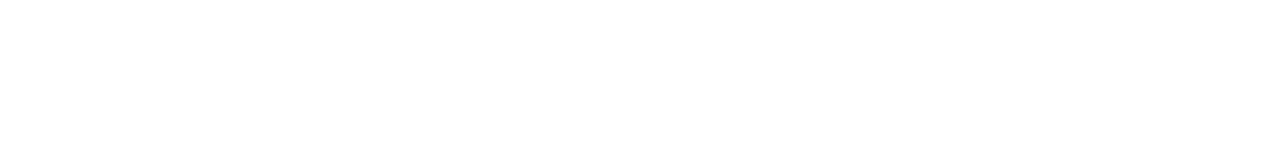
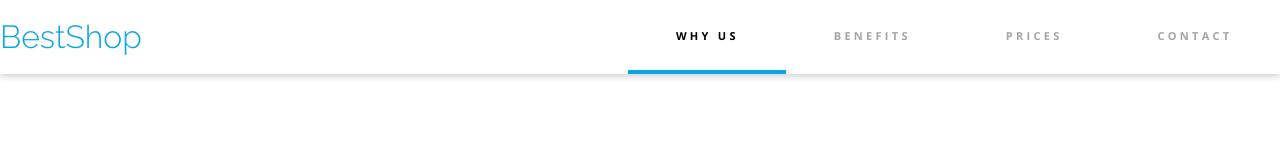
Before and after one commit to karolina-rachuta/best_shop, a plain HTML site: page index.html in a window 1280 px wide. Drawn offline with nearby package versions, Linux system fonts and the light colour scheme.

Commit message:
html and css for header is finished

```diff
--- a/index.html
+++ b/index.html
@@ -15,7 +15,17 @@
 </head>
 
 <body>
-
+<header class="header">
+    <div class="container header__container">
+        <span class="logo">BestShop</span>
+        <nav class="menu">
+            <a href="" class="menu__item menu__item--active">WHY US</a>
+            <a href="" class="menu__item">BENEFITS</a>
+            <a href="" class="menu__item">PRICES</a>
+            <a href="" class="menu__item">CONTACT</a>
+        </nav>
+    </div>
+</header>
 
 </body>
 
--- a/src/css/app.css
+++ b/src/css/app.css
@@ -0,0 +1,65 @@
+:root {
+    --primary-black-color: rgb(0, 0, 0);
+    --secondary-blue-color: rgb(8, 166, 228);
+    --tertiary-grey-color: rgb(165, 165, 165);
+}
+
+html, body {
+    font-size: 16px;
+}
+
+.header {
+    background-color: rgb(255, 255, 255);
+    box-shadow: 0 0.1875rem 0.375rem rgba(0, 0, 0, 0.16);
+}
+
+.header .header__container {
+    display: flex;
+    justify-content: space-between;
+    align-items: center;
+}
+
+.container {
+    width: 100%;
+    max-width: 84.5rem;
+    /*padding-left: 8.5rem;*/
+    /*padding-right: 8.5rem;*/
+    margin-inline: auto;
+}
+
+.logo {
+    margin: 0;
+    color: var(--secondary-blue-color);
+    font-family: "Raleway", sans-serif;
+    font-weight: 300;
+    /*line-height: 2.3125;*/
+    font-size: 2rem;
+}
+
+.menu {
+    display: flex;
+    text-align: center;
+    white-space: nowrap;
+    /*max-width: 25.75rem;*/
+    justify-content: space-evenly;
+}
+
+.menu .menu__item {
+    text-decoration: none;
+    color: var(--tertiary-grey-color);
+    font-family: "Open Sans", sans-serif;
+    font-size: 0.6875rem;
+    font-weight: 700;
+    line-height: 0.9375rem;
+    letter-spacing: 0.205rem;
+    display: inline-block;
+    width: 100%;
+    padding-inline: 2.9688rem;
+    padding-top: 1.71875rem;
+    padding-bottom: 1.71875rem;
+    /*min-width: 8rem;*/
+}
+.menu .menu__item.menu__item--active, .menu .menu__item:hover {
+    color: var(--primary-black-color);
+    border-bottom: 0.25rem solid rgb(8, 166, 228);
+}
```
